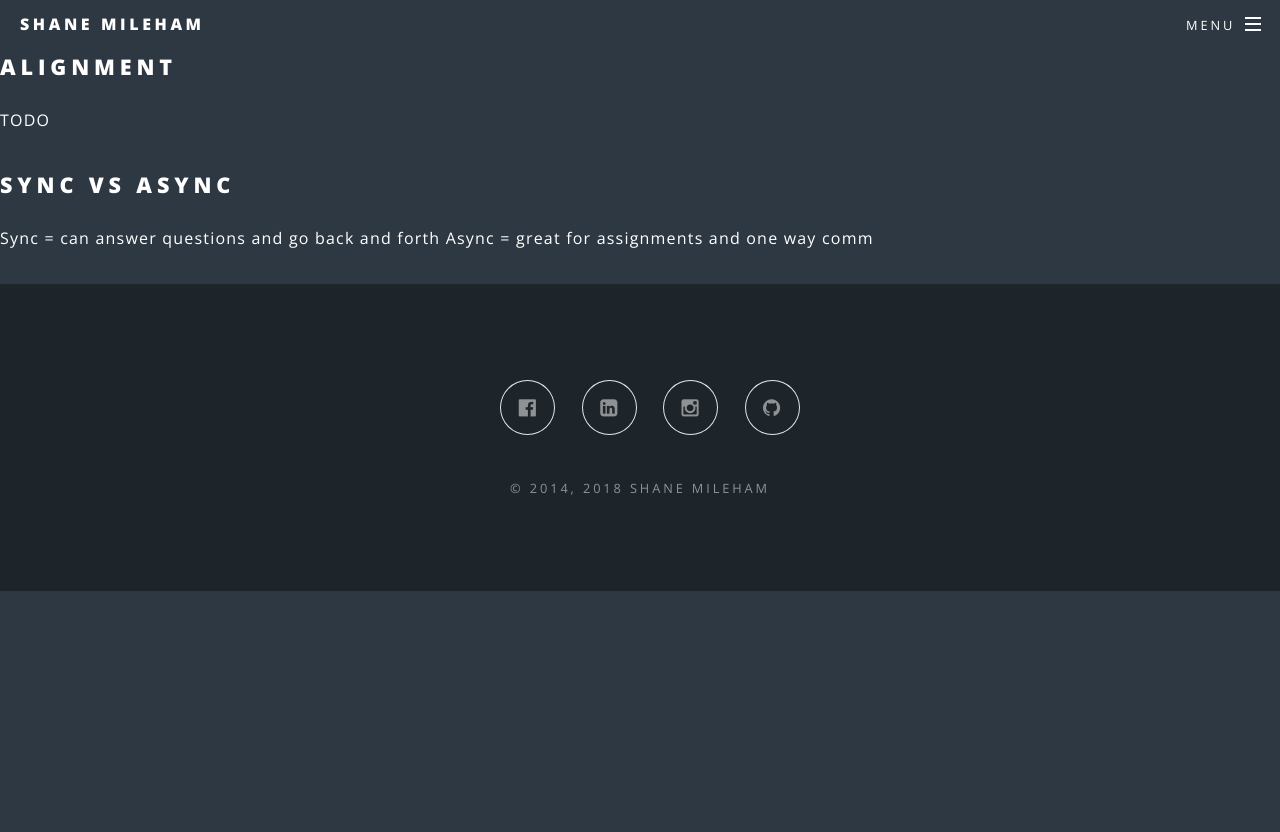
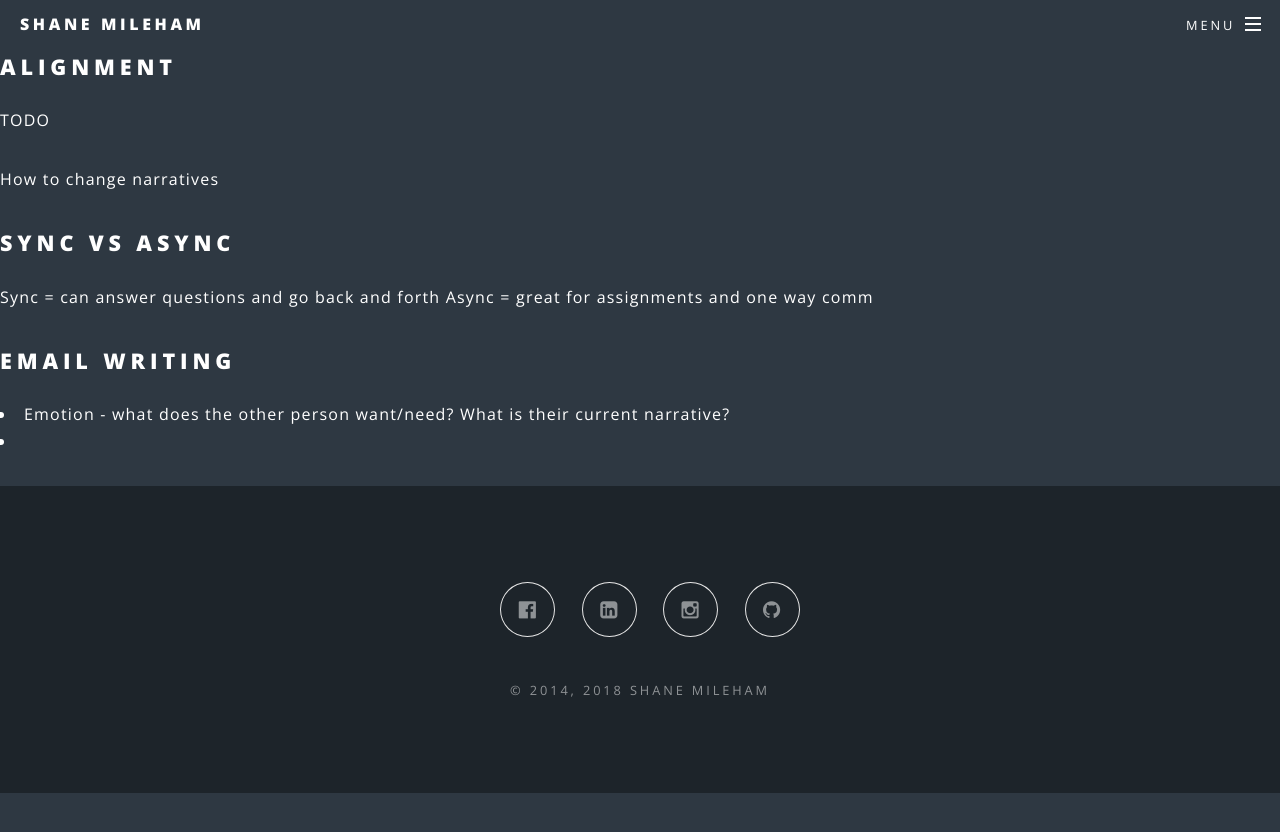
Before and after one commit to shanemileham/shanemileham.github.io, a Jekyll site: the page built from _kb/business/communication.md, in a window 1280 px wide. Shown: the top 832 px of the page. Built offline with Jekyll 4.4.1, drawn with Linux system fonts in a browser that asks for light colours; comment, search, counter and statistics services are not loaded.

Commit message:
Updated business folder

```diff
--- a/_kb/business/communication.md
+++ b/_kb/business/communication.md
@@ -5,6 +5,12 @@ title: Communication
 ## Alignment
 TODO
 
+How to change narratives
+
 ## Sync vs Async
 Sync = can answer questions and go back and forth
 Async = great for assignments and one way comm
+
+## Email Writing
+- Emotion - what does the other person want/need? What is their current narrative?
+-
```
Also changed, not shown: _kb/business/hiring/better.md (added, +7 -0 lines), _kb/business/hiring/security.md (added, +12 -0 lines), _kb/business/management/meeting.md (added, +5 -0 lines), _kb/business/hiring/interview.md (renamed from _kb/business/interview.md), _kb/business/leadership/leadership.md (renamed from _kb/business/leadership.md), _kb/business/leadership/pitch-deck.md (renamed from _kb/business/pitch-deck.md), _kb/business/management/management.md (renamed from _kb/business/management.md), _kb/business/management/team.md (renamed from _kb/business/team.md), _kb/business/marketing/marketing.md (renamed from _kb/business/marketing.md), _kb/business/product/feature-spec.md (renamed from _kb/business/feature-spec.md), _kb/business/product/product.md (renamed from _kb/business/product.md).
